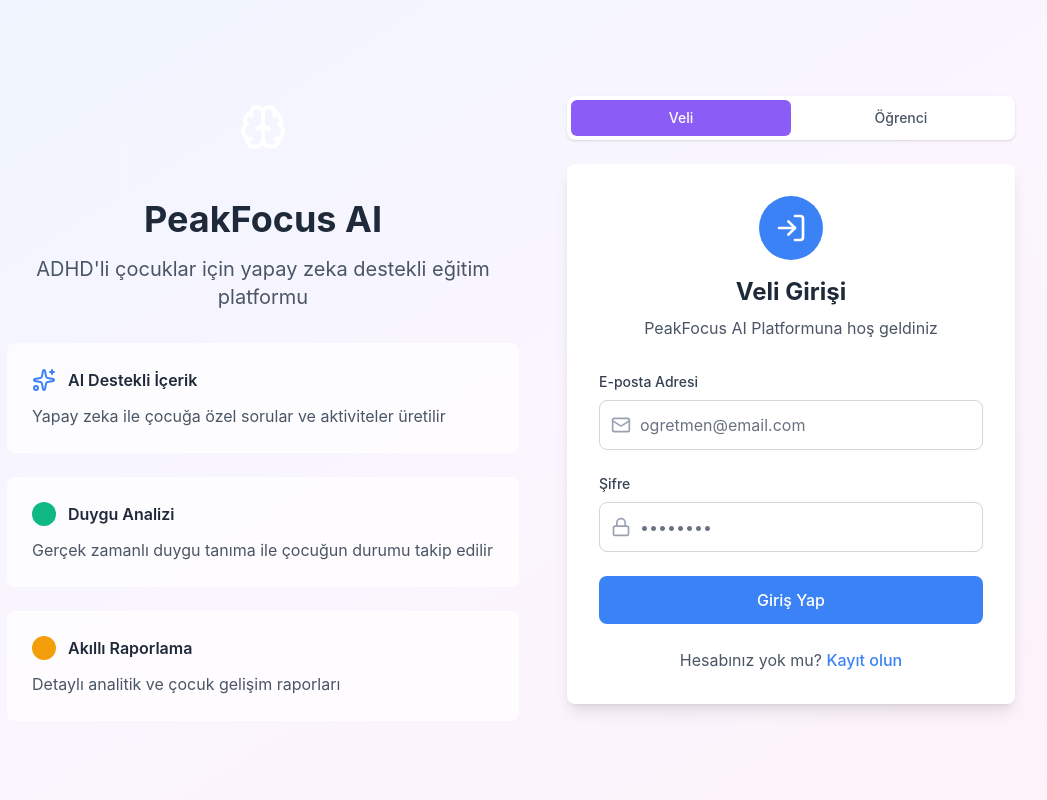
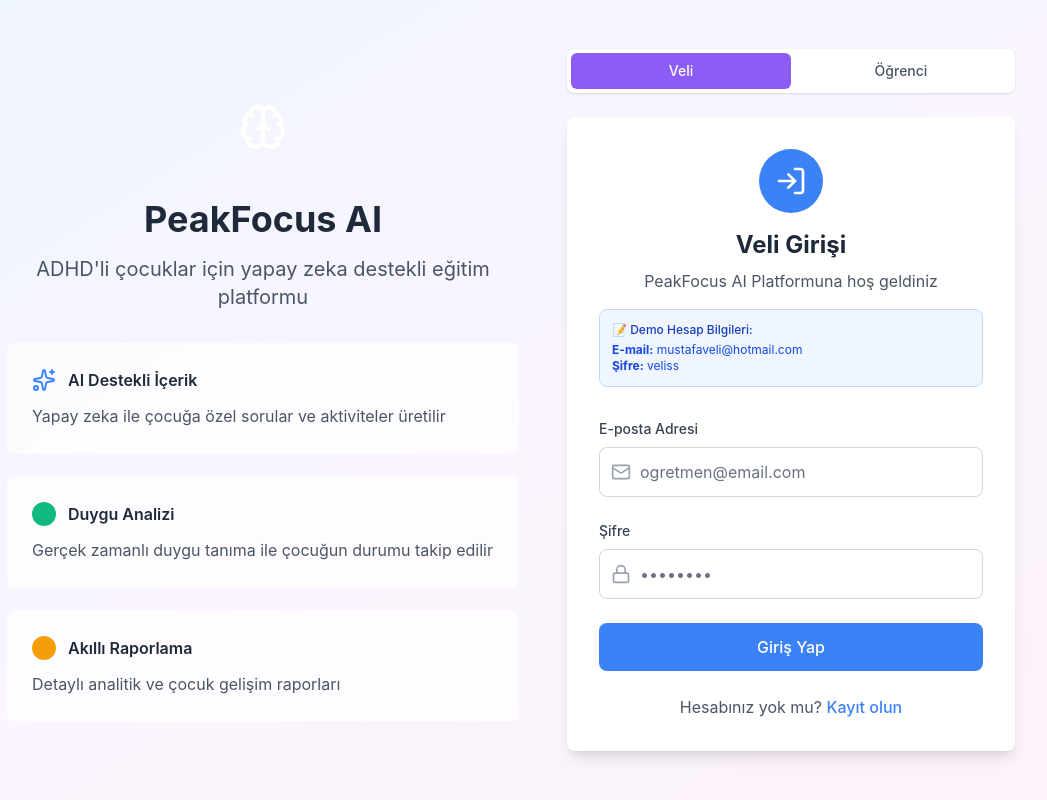
Before and after one commit to mustafacalti/pupilica, a React (Vite) app: page /auth in a window 1280 px wide. Shown: the whole page, without its empty margins (129-1176 px from the left). Built offline with nearby package versions, Linux system fonts and the light colour scheme; no server answers.

Commit message:
giriş bilgileri koyuluyor

```diff
--- a/src/components/auth/LoginForm.tsx
+++ b/src/components/auth/LoginForm.tsx
@@ -35,6 +35,15 @@ export const LoginForm: React.FC<LoginFormProps> = ({ onToggleMode }) => {
         </div>
         <h2 className="text-2xl font-bold text-gray-800">Veli Girişi</h2>
         <p className="text-gray-600 mt-2">PeakFocus AI Platformuna hoş geldiniz</p>
+
+        {/* Demo Account Info */}
+        <div className="bg-blue-50 border border-blue-200 rounded-lg p-3 mt-4 text-left">
+          <p className="text-xs font-medium text-blue-800 mb-1">📝 Demo Hesap Bilgileri:</p>
+          <p className="text-xs text-blue-700">
+            <strong>E-mail:</strong> mustafaveli@hotmail.com<br/>
+            <strong>Şifre:</strong> veliss
+          </p>
+        </div>
       </div>
 
       {error && (
--- a/src/components/auth/StudentLoginForm.tsx
+++ b/src/components/auth/StudentLoginForm.tsx
@@ -39,6 +39,15 @@ export const StudentLoginForm: React.FC<StudentLoginFormProps> = ({
         </div>
         <h2 className="text-2xl font-bold text-gray-800">Öğrenci Girişi</h2>
         <p className="text-gray-600 mt-2">Hesabınıza giriş yapın</p>
+
+        {/* Demo Account Info */}
+        <div className="bg-green-50 border border-green-200 rounded-lg p-3 mt-4 text-left">
+          <p className="text-xs font-medium text-green-800 mb-1">📝 Demo Hesap Bilgileri:</p>
+          <p className="text-xs text-green-700">
+            <strong>E-mail:</strong> mustafadeneme@hotmail.com<br/>
+            <strong>Şifre:</strong> mustafadeneme
+          </p>
+        </div>
       </div>
 
       {error && (
```
